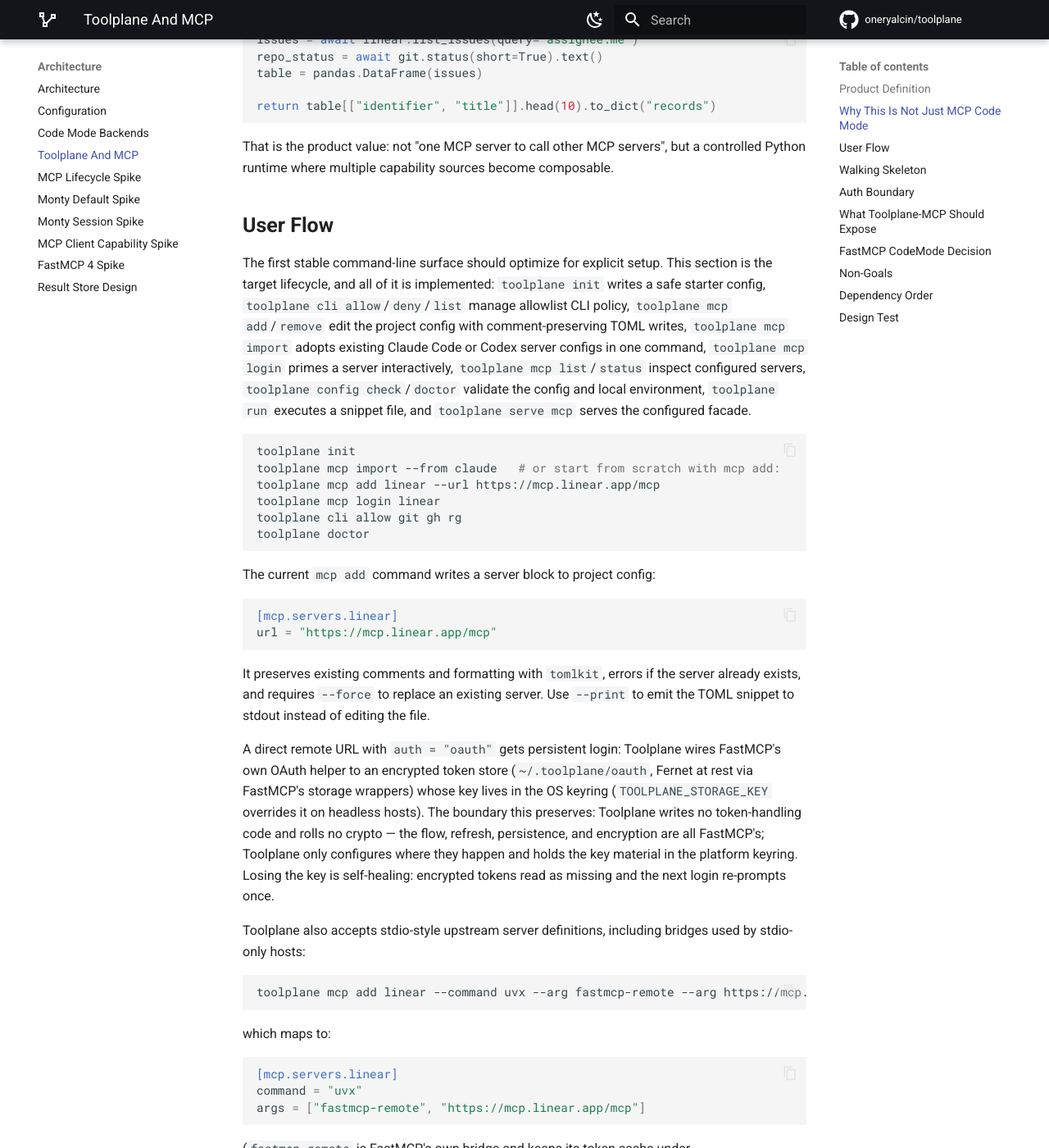
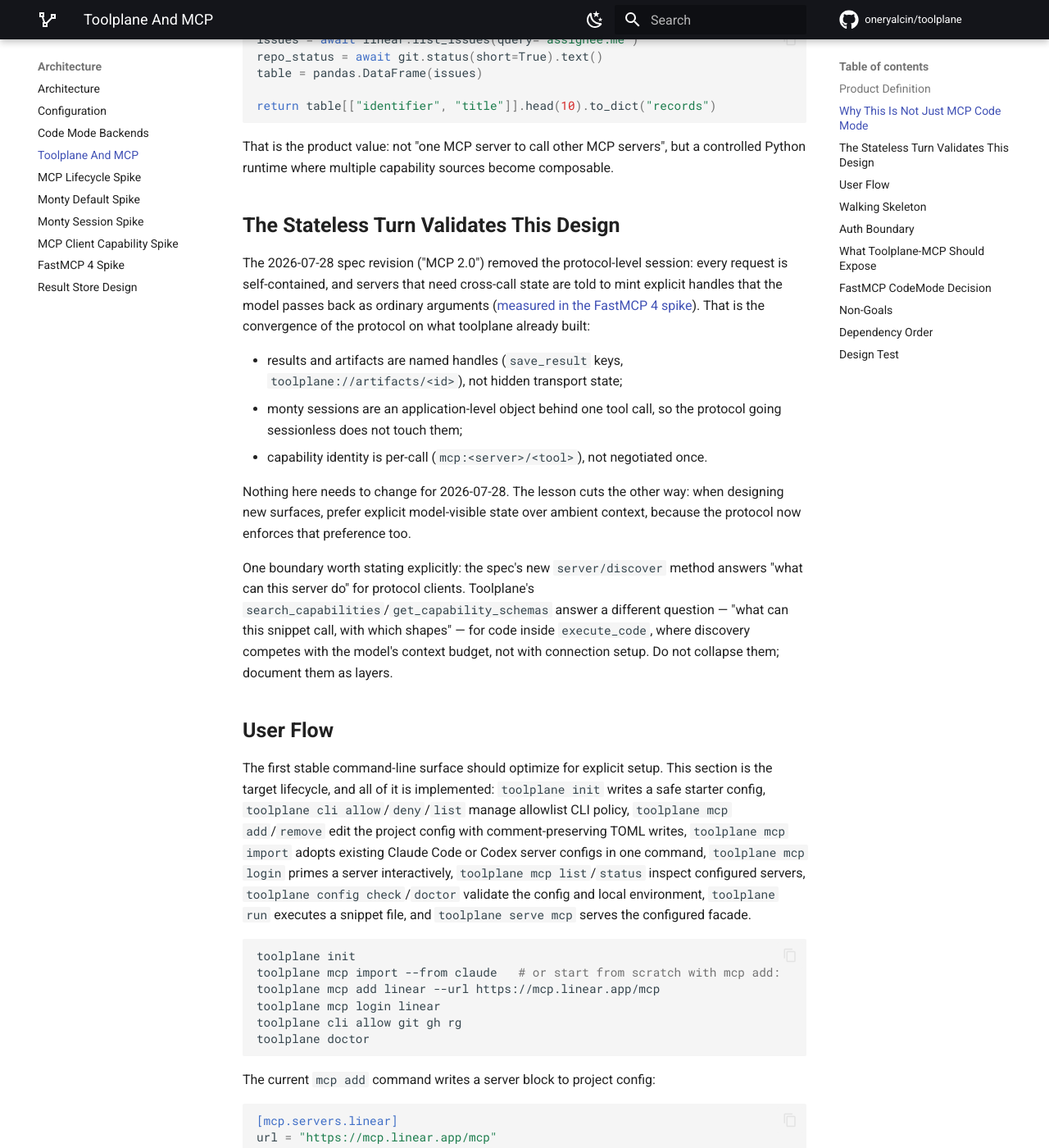
Before and after one commit to oneryalcin/toolplane, an MkDocs documentation site: the page built from docs/toolplane-mcp.md, in a window 1280 px wide and 1400 px high, scrolled down 1654 px. Shown: the whole window at 82% size. Built offline with MkDocs 1.6.1 and Material for MkDocs 9.7.7, drawn with Linux system fonts in a browser that asks for light colours; comment, search, counter and statistics services are not loaded.

Commit message:
Docs: stateless-turn validation and the discovery boundary (#132)
Record the two #132 doc follow-ups: the 2026-07-28 sessionless protocol
converges on toolplane's explicit-handles design (nothing to change;
prefer model-visible state going forward), and server/discover answers a
protocol-layer question that search_capabilities deliberately does not.

```diff
--- a/docs/toolplane-mcp.md
+++ b/docs/toolplane-mcp.md
@@ -82,6 +82,31 @@
 
 That is the product value: not "one MCP server to call other MCP servers", but a
 controlled Python runtime where multiple capability sources become composable.
+
+## The Stateless Turn Validates This Design
+
+The 2026-07-28 spec revision ("MCP 2.0") removed the protocol-level session:
+every request is self-contained, and servers that need cross-call state are
+told to mint explicit handles that the model passes back as ordinary
+arguments ([measured in the FastMCP 4 spike](fastmcp4-spike.md)). That is the
+convergence of the protocol on what toolplane already built:
+
+- results and artifacts are named handles (`save_result` keys,
+  `toolplane://artifacts/<id>`), not hidden transport state;
+- monty sessions are an application-level object behind one tool call, so the
+  protocol going sessionless does not touch them;
+- capability identity is per-call (`mcp:<server>/<tool>`), not negotiated once.
+
+Nothing here needs to change for 2026-07-28. The lesson cuts the other way:
+when designing new surfaces, prefer explicit model-visible state over ambient
+context, because the protocol now enforces that preference too.
+
+One boundary worth stating explicitly: the spec's new `server/discover`
+method answers "what can this server do" for protocol clients. Toolplane's
+`search_capabilities`/`get_capability_schemas` answer a different question —
+"what can this snippet call, with which shapes" — for code inside
+`execute_code`, where discovery competes with the model's context budget, not
+with connection setup. Do not collapse them; document them as layers.
 
 ## User Flow
 
```
